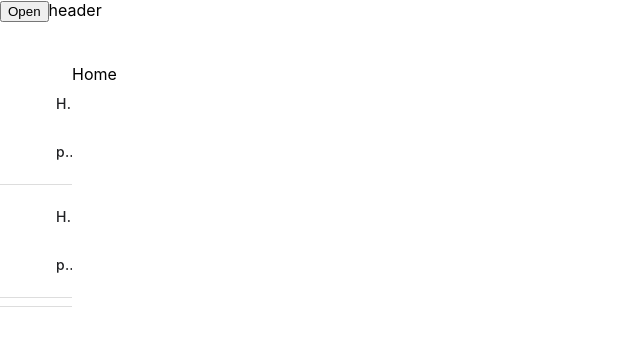
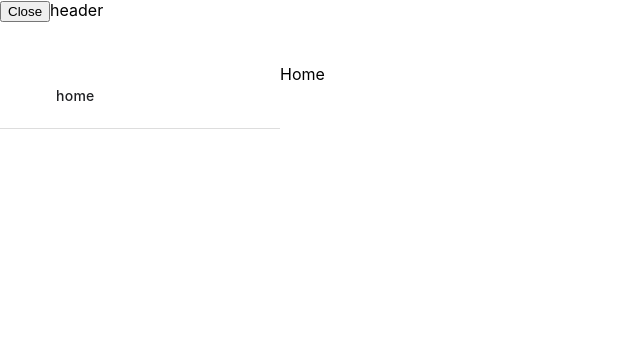
Before and after one commit to SimoTw/keep_front, a React (Create React App) app: page / in a window 1280 px wide. Shown: the top 346 px of the page, without its empty margins (0-640 px from the left). Built offline with nearby package versions, Linux system fonts and the light colour scheme.

Commit message:
connect sidebar with useSidebar Reducer

```diff
--- a/src/components/SidebarListButton.js
+++ b/src/components/SidebarListButton.js
@@ -1,14 +1,43 @@
 import React from "react";
+import cx from "classnames";
 import styles from "./SidebarListButton.module.css";
 import { useHistory } from "react-router-dom";
 
-export default function SidebarButton({ svg, text, to = "/" }) {
+export default function SidebarButton({
+  id = "-1",
+  svg,
+  select,
+  hover,
+  text,
+  to = "/",
+  onClick,
+  onMouseEnter,
+  onMouseLeave
+}) {
   const history = useHistory();
-  const onClick = () => {
+  const handleClick = () => {
     history.push(to);
+    onClick({ id, to });
+  };
+
+  const handleMouseEnter = () => {
+    console.log("mouse enter", id);
+    onMouseEnter({ id });
+  };
+
+  const handleMouseLeave = () => {
+    onMouseLeave({ id });
   };
   return (
-    <li className={styles.listitem} onClick={onClick}>
+    <li
+      className={cx(styles.listitem, {
+        [styles.listitem__hover]: hover,
+        [styles.listitem__selected]: select
+      })}
+      onClick={handleClick}
+      onMouseEnter={handleMouseEnter}
+      onMouseLeave={handleMouseLeave}
+    >
       {svg && <svg />} <span className={styles.text}>{text}</span>
     </li>
   );
--- a/src/components/SidebarListButton.module.css
+++ b/src/components/SidebarListButton.module.css
@@ -21,12 +21,8 @@
   height: 40px;
 }
 
-.listitem__hover_gray {
-  background-color: #f1f3f4;
-}
-
-.listitem__hover_orange {
-  background-color: #feefc3;
+.listitem__hover {
+  background-color: gray;
 }
 
 .listitem__selected {
--- a/src/components/SidebarListText.js
+++ b/src/components/SidebarListText.js
@@ -0,0 +1,5 @@
+import React from "react";
+
+export default function SidebarListText({ text }) {
+  return <li>{text}</li>;
+}
--- a/src/containers/Sidebar.js
+++ b/src/containers/Sidebar.js
@@ -4,40 +4,47 @@ import styles from "./Sidebar.module.css";
 import SidebarList from "components/SidebarList";
 import SidebarListButton from "components/SidebarListButton";
 
-const Links = [
-  /**
-   *  id: number paimary key
-   *  svg: svg|undefined
-   *  text: string
-   *  to: string of path
-   *  */
+// const Links = [
+//   /**
+//    *  id: number paimary key
+//    *  svg: svg|undefined
+//    *  text: string
+//    *  to: string of path
+//    *  */
 
-  [
-    { to: "/", text: "Home" },
-    { to: "/page1", text: "page1" }
-  ],
-  [
-    { to: "/", text: "Home" },
-    { to: "/page1", text: "page1" }
-  ]
-];
+//   [
+//     { to: "/", text: "Home" },
+//     { to: "/page1", text: "page1" }
+//   ],
+//   [
+//     { to: "/", text: "Home" },
+//     { to: "/page1", text: "page1" }
+//   ]
+// ];
 
-function renderLinks(links) {
-  return links.map((subLinks, index) => {
-    if (!Array.isArray(subLinks)) {
-      throw new Error("only support array of list");
-    }
-    return (
-      <SidebarList key={index}>
-        {subLinks.map(({ id, ...linkData }) => (
-          <SidebarListButton key={id} {...linkData} />
-        ))}
-      </SidebarList>
-    );
-  });
-}
+// function renderLinks(links) {
+//   return links.map((subLinks, index) => {
+//     if (!Array.isArray(subLinks)) {
+//       throw new Error("only support array of list");
+//     }
+//     return (
+//       <SidebarList key={index}>
+//         {subLinks.map(({ id, ...linkData }) => (
+//           <SidebarListButton
+//             key={id}
+//             {...linkData}
+//             onMouseEnter={onMouseEnter}
+//             onMouseLeave={onMouseLeave}
+//           />
+//         ))}
+//       </SidebarList>
+//     );
+//   });
+// }
 
-const Sidebar = ({ sidebarState, children }) => {
+const Sidebar = ({ sidebarState, sidebarHandlers }) => {
+  console.log("sidebarState", sidebarState);
+  const { mouseEnterLink, mouseLeaveLink, clickLink } = sidebarHandlers;
   return (
     <div
       className={cx(styles.sidebar, {
@@ -45,7 +52,21 @@ const Sidebar = ({ sidebarState, children }) => {
         [styles.sidebar__open]: sidebarState.open
       })}
     >
-      <SidebarList>{renderLinks(Links)}</SidebarList>
+      <SidebarList>
+        {sidebarState.links.map(({ id, hover, select, text, to }) => (
+          <SidebarListButton
+            key={id}
+            id={id}
+            hover={hover}
+            select={select}
+            text={text}
+            to={to}
+            onMouseEnter={mouseEnterLink}
+            onMouseLeave={mouseLeaveLink}
+            onClick={clickLink}
+          />
+        ))}
+      </SidebarList>
     </div>
   );
 };
--- a/src/index.js
+++ b/src/index.js
@@ -1,7 +1,7 @@
 import React from "react";
 import ReactDOM from "react-dom";
 import "./index.css";
-import App from "components/App";
+import App from "containers/App";
 import * as serviceWorker from "./serviceWorker";
 import { BrowserRouter as Router } from "react-router-dom";
 
--- a/src/reducers/useSidebar.js
+++ b/src/reducers/useSidebar.js
@@ -9,6 +9,7 @@ function sidebarReducer(state, action) {
     hover: false,
     select: false
   });
+  console.log("action", action);
 
   switch (action.type) {
     // sidebar actions
@@ -85,7 +86,7 @@ function sidebarReducer(state, action) {
 function getInitState() {
   return {
     // sidebar is expand or close
-    open: false,
+    open: true,
     // path is "/" or not
     atRoot: true,
     //  links: [[link]]
```
Also changed, not shown: src/containers/App.js (renamed from src/components/App.js), src/containers/App.module.css (renamed from src/components/App.module.css), 2 other files (tests, documents, lock files or other folders).
